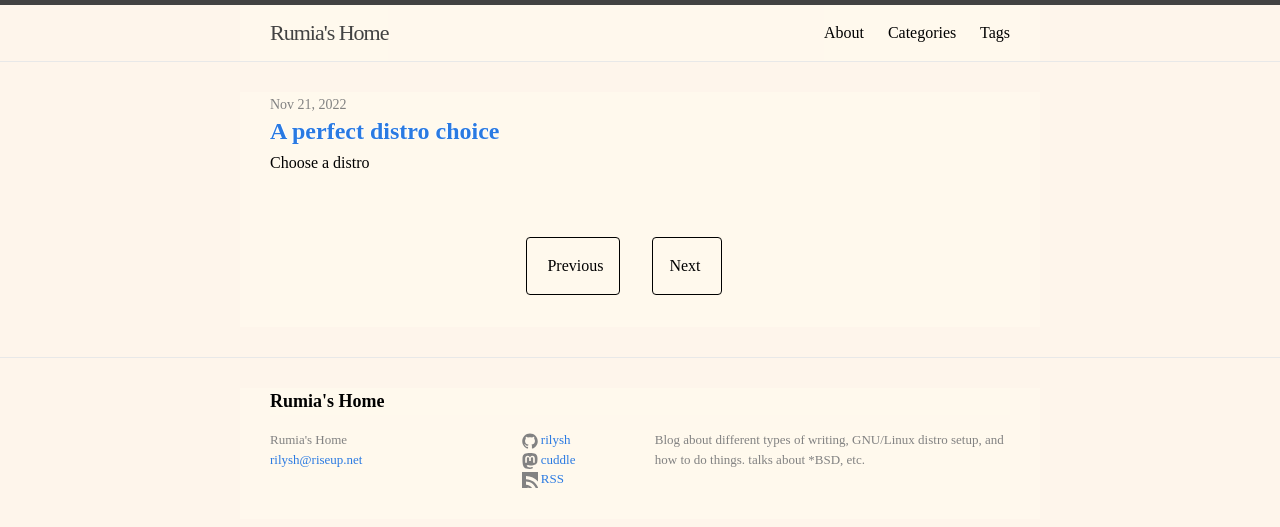
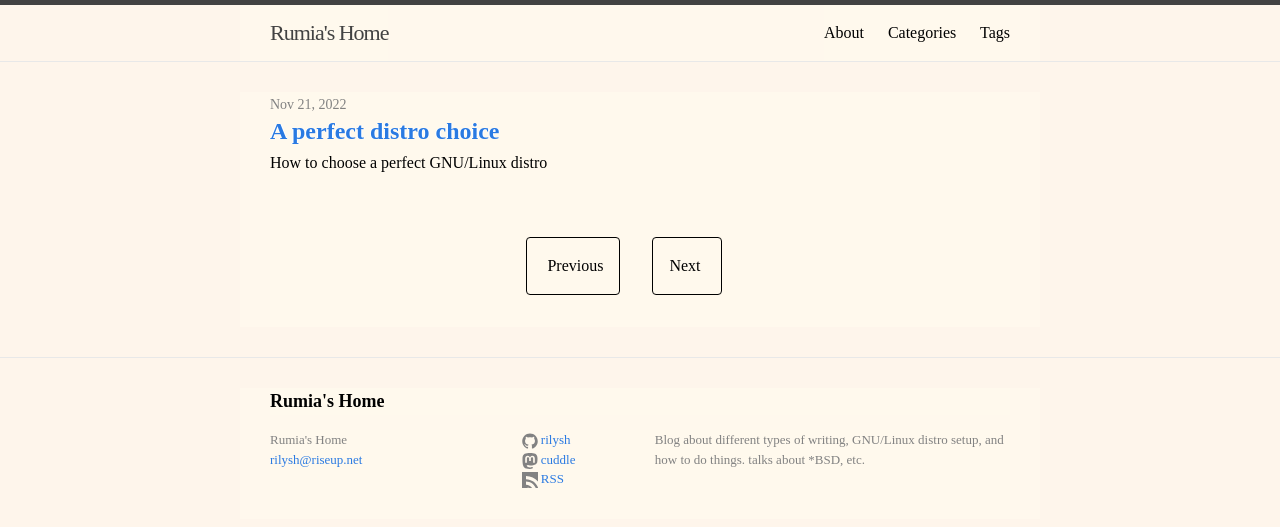
Before and after one commit to rilysh/rilysh.github.io, a Jekyll site: the page built from index.html, in a window 1280 px wide. Shown: the top 527 px of the page. Built offline with Jekyll 4.4.1, drawn with Linux system fonts in a browser that asks for light colours; the list of posts is cut into pages by our own code.

Commit message:
remove comments and fix msg

```diff
--- a/_config.yml
+++ b/_config.yml
@@ -1,11 +1,10 @@
-# Site settings
 title: Rumia's Home
 email: rilysh@riseup.net
 description: >
   Blog about different types of writing, GNU/Linux distro setup, and how to do things.
   talks about *BSD, etc.
 baseurl: ""
-url: "" # the base hostname & protocol for your site
+url: ""
 
 github_username: rilysh
 permalink: /:year/:month/:day/:title:output_ext
@@ -26,14 +25,12 @@
   collections:
     title: 'Posts in collection :coll'
 
-# jekyll seo tag settings
 logo: assets/void.png
 mastodon:
   username: cuddle
 twitter:
   username: kiwimoetweet
 
-# Build settings
 markdown: kramdown
 sass:
   style: compressed
--- a/_posts/2022-11-21-git.md
+++ b/_posts/2022-11-21-git.md
@@ -1,7 +1,7 @@
 ---
 layout: post
 title: A perfect distro choice
-subtitle: Choose a distro
+subtitle: How to choose a perfect GNU/Linux distro
 tags: [question]
 ---
 
```
